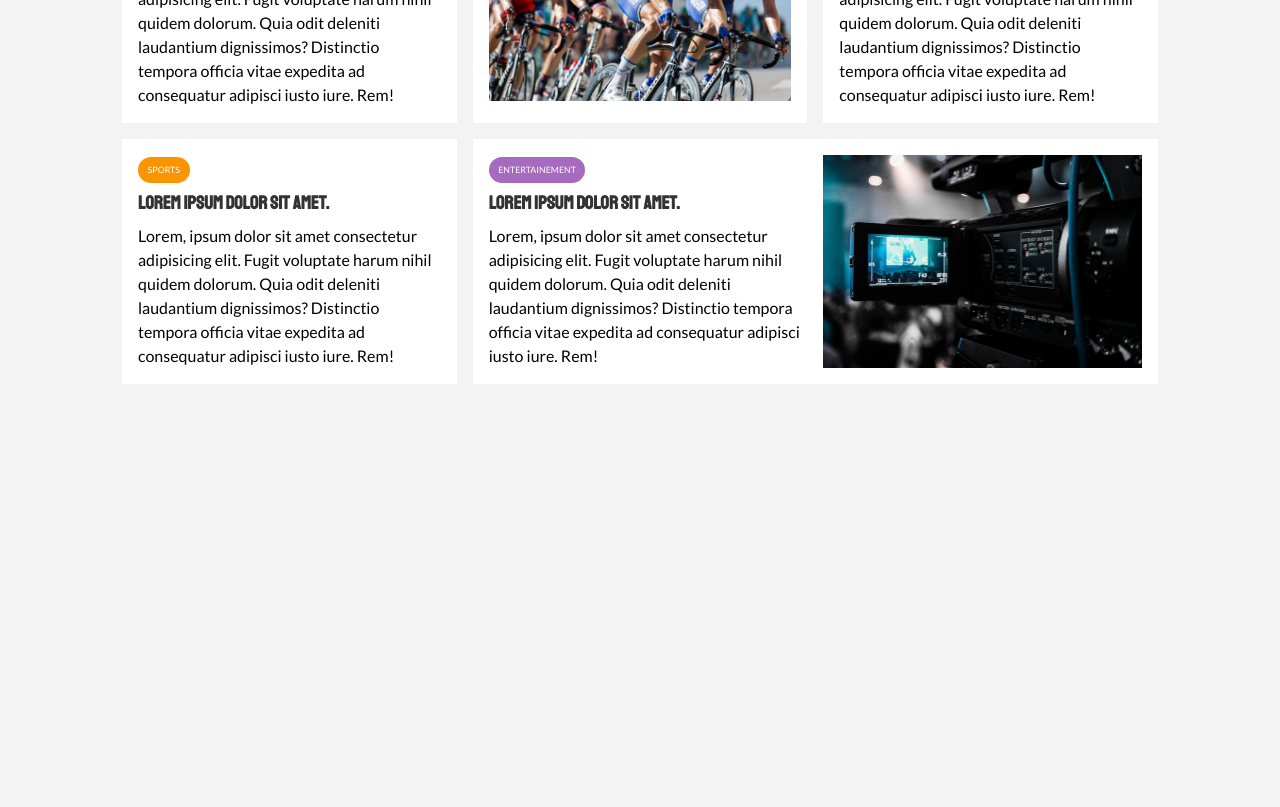
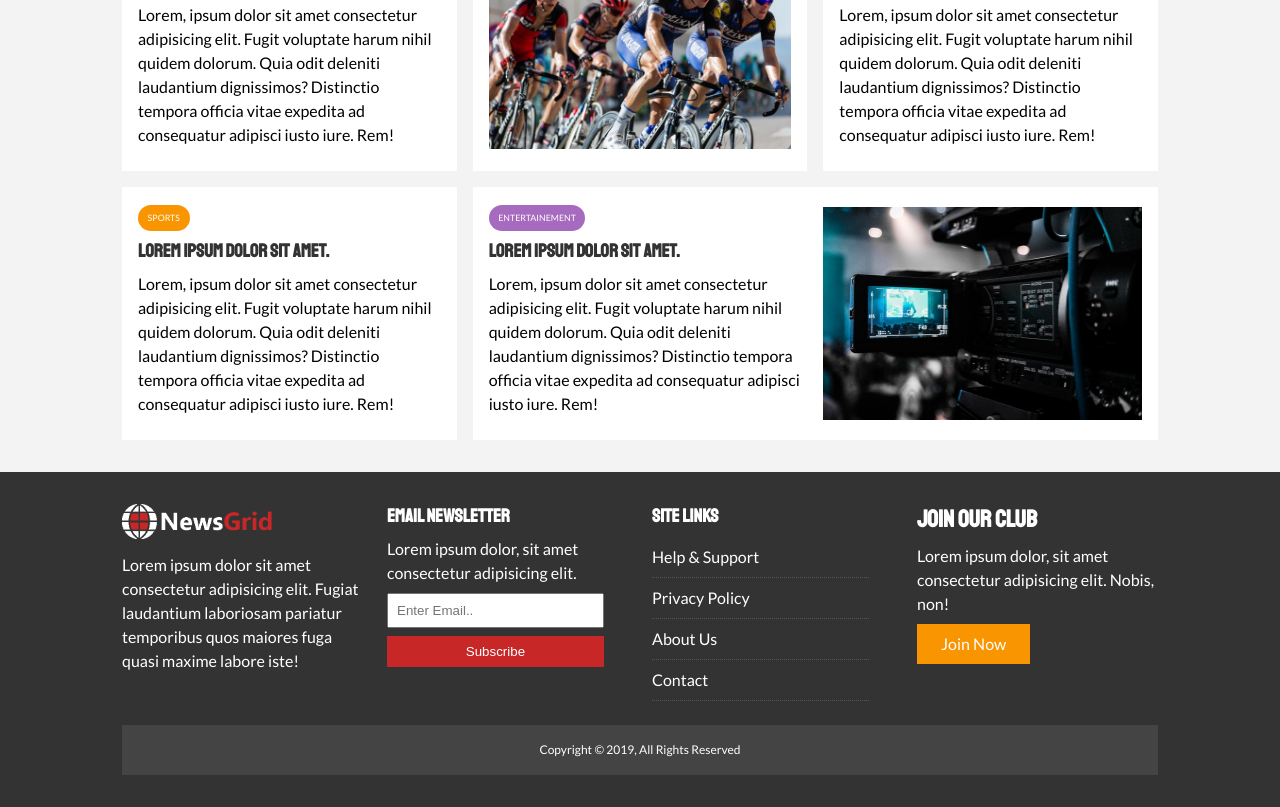
Before and after one commit to diddy2good/modern-html-css-js, a plain HTML site: page NewsGrid/index.html in a window 1280 px wide. Shown: the part 1168-1975 px from the top of the page. Before the commit the page ends 1552 px from the top, so only its background shows below. Drawn offline with Linux system fonts and the light colour scheme.

Commit message:
content complete

```diff
--- a/NewsGrid/CSS/style.css
+++ b/NewsGrid/CSS/style.css
@@ -31,6 +31,10 @@ a{
 
 ul{
   list-style: none;
+}
+
+p{
+  margin: .5rem 0;
 }
 
 img {
@@ -105,6 +109,7 @@ h1, h2, h3, h4, h5, h6{
   background: var(--secondary-color);
   color: #fff;
 }
+
 .bg-dark h1,
 .bg-dark h2,
 .bg-dark h3,
@@ -118,13 +123,24 @@ h1, h2, h3, h4, h5, h6{
 .bg-secondary h3,
 .bg-secondary a{
   color: #fff;
+};
+
+.py-1{ padding: 1.5rem 0;}
+.py-2{ padding: 2rem 0;}
+.py-3{ padding: 3rem 0;}
+.p-1{ padding: 1.5rem;}
+.p-2{ padding: 2rem;}
+.p-3{ padding: 3rem;}
+
+.list li{
+  padding: .5rem 0;
+  border-bottom: #555 dotted 1px;
+  width: 90%;
 }
-.py-1{ padding: 1.5rem 0};
-.py-2{ padding: 2rem 0};
-.py-3{ padding: 3rem 0};
-.p-1{ padding: 1.5rem};
-.p-2{ padding: 2rem};
-.p-3{ padding: 3rem};
+
+.list li a:hover{
+  color: var(--primary-color) !important;
+}
 
 /* Navigation */
 #main-nav{
@@ -227,3 +243,41 @@ h1, h2, h3, h4, h5, h6{
 #home-articles .articles-container > *:last-child{
   grid-column: 2 / span 2;
 }
+
+/* Footer */
+#main-footer{
+  background: var(--dark-color);
+  color: #fff;
+}
+
+#main-footer img{
+  width: 150px;
+}
+
+#main-footer a{
+  color: #fff;
+}
+
+#main-footer .footer-container{
+  display: grid;
+  grid-template-columns: repeat(4, 1fr);
+  grid-gap: 1.5rem;
+}
+
+#main-footer .footer-container > *:last-child{
+  background: #444;
+  grid-column: 1 / span 4;
+  padding: .5rem;
+  text-align: center;
+  font-size: 0.75rem;
+}
+
+#main-footer .footer-container input[type="email"] {
+  width: 90%;
+  padding: 0.5rem;
+  margin-bottom: 0.5rem;
+}
+
+#main-footer .footer-container input[type="submit"] {
+  width: 90%;
+}
--- a/NewsGrid/index.html
+++ b/NewsGrid/index.html
@@ -95,5 +95,40 @@
         </div>
     </div>
   </section>
+
+  <!-- Footer -->
+  <footer id="main-footer" class="py-2">
+    <div class="container footer-container">
+      <div>
+        <img src="img/logo_light.png" alt="NewsGrid">
+        <p>Lorem ipsum dolor sit amet consectetur adipisicing elit. Fugiat laudantium laboriosam pariatur temporibus quos maiores fuga quasi maxime labore iste!</p>
+      </div>
+      <div>
+        <h3>Email Newsletter</h3>
+        <p>Lorem ipsum dolor, sit amet consectetur adipisicing elit.</p>
+        <form>
+          <input type="email" placeholder="Enter Email..">
+          <input type="submit" value="Subscribe" class="btn btn-primary">
+        </form>
+      </div>
+      <div>
+        <h3>Site Links</h3>
+        <ul class="list">
+          <li><a href="#">Help & Support</a></li>
+          <li><a href="#">Privacy Policy</a></li>
+          <li><a href="#">About Us</a></li>
+          <li><a href="#">Contact</a></li>
+        </ul>
+      </div>
+      <div>
+        <h2>Join Our Club</h2>
+        <p>Lorem ipsum dolor, sit amet consectetur adipisicing elit. Nobis, non!</p>
+        <a href="#" class="btn btn-secondary">Join Now</a>
+      </div>
+      <div>
+        <p>Copyright &copy; 2019, All Rights Reserved</p>
+      </div>
+    </div>
+  </footer>
 </body>
 </html>
```
